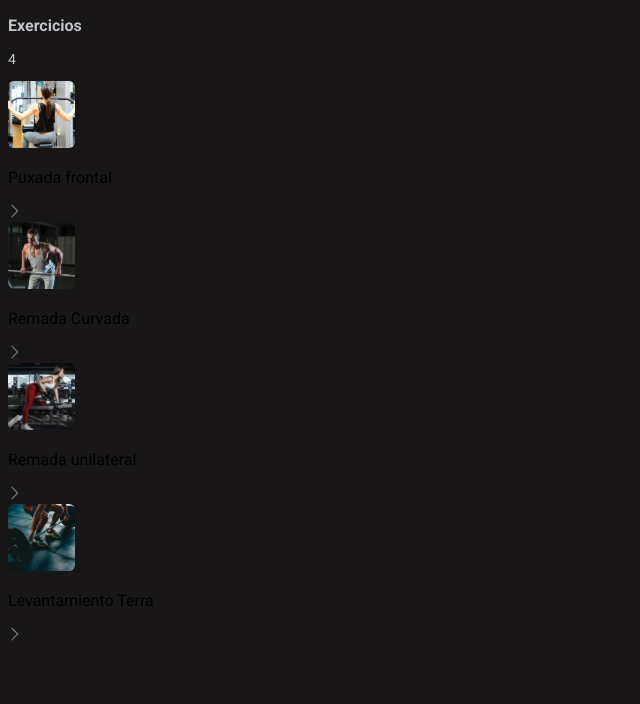
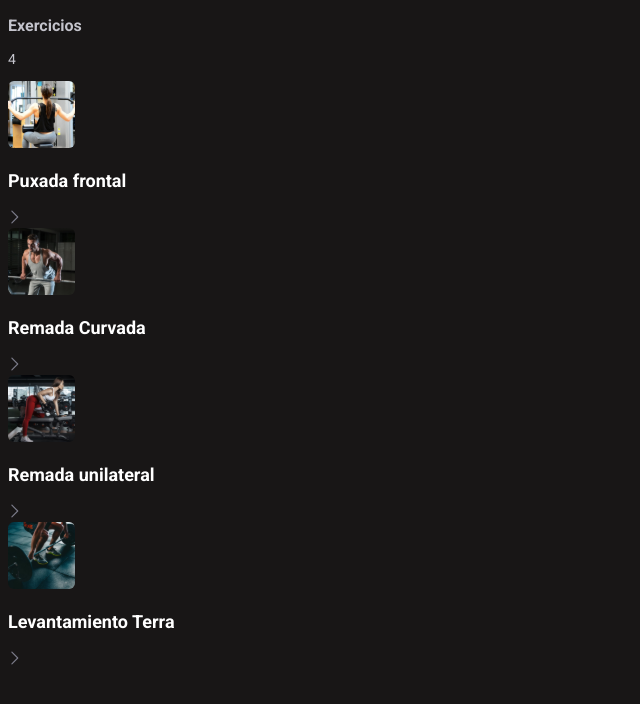
Before and after one commit to HuascarGutierrez/Final-Ejercicios-Template, a React (Vite) app: page / in a window 1280 px wide. Shown: the top 704 px of the page, without its empty margins (0-640 px from the left). Built offline with nearby package versions, Linux system fonts and the light colour scheme.

Commit message:
atomo imagen

```diff
--- a/src/atoms/NameEx.jsx
+++ b/src/atoms/NameEx.jsx
@@ -1,9 +1,10 @@
 import React from 'react'
 
+import "./styles/NameEx.css"
 function NameEx(props) {
   return (
     <div>
-      <p>{props.name}</p>
+      <p className='nombre'>{props.name}</p>
     </div>
   )
 }
--- /dev/null
+++ b/src/atoms/styles/NameEx.css
@@ -0,0 +1,5 @@
+.nombre {
+    font-weight: 700;
+    font-size: 18px;
+    color: #FFFFFF;
+}
```
